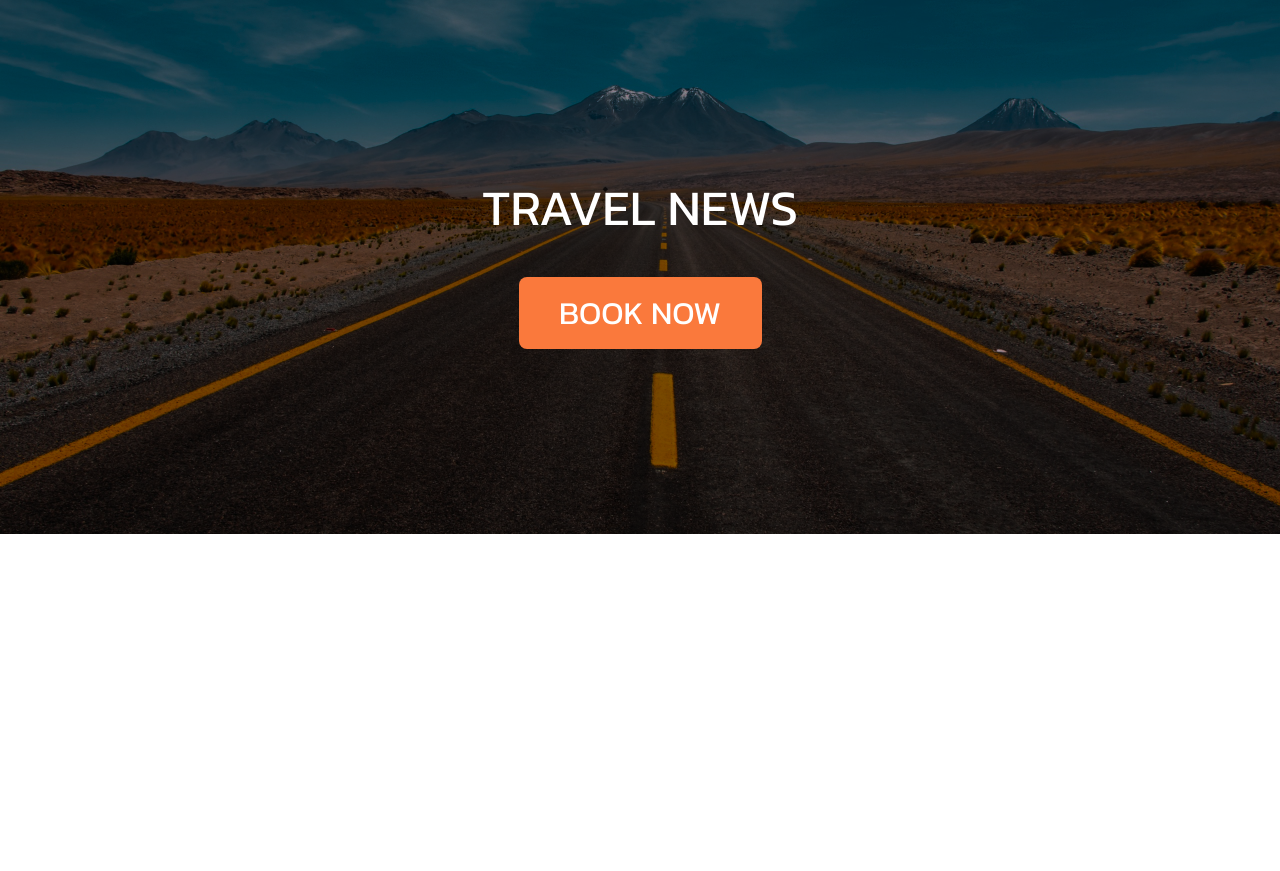
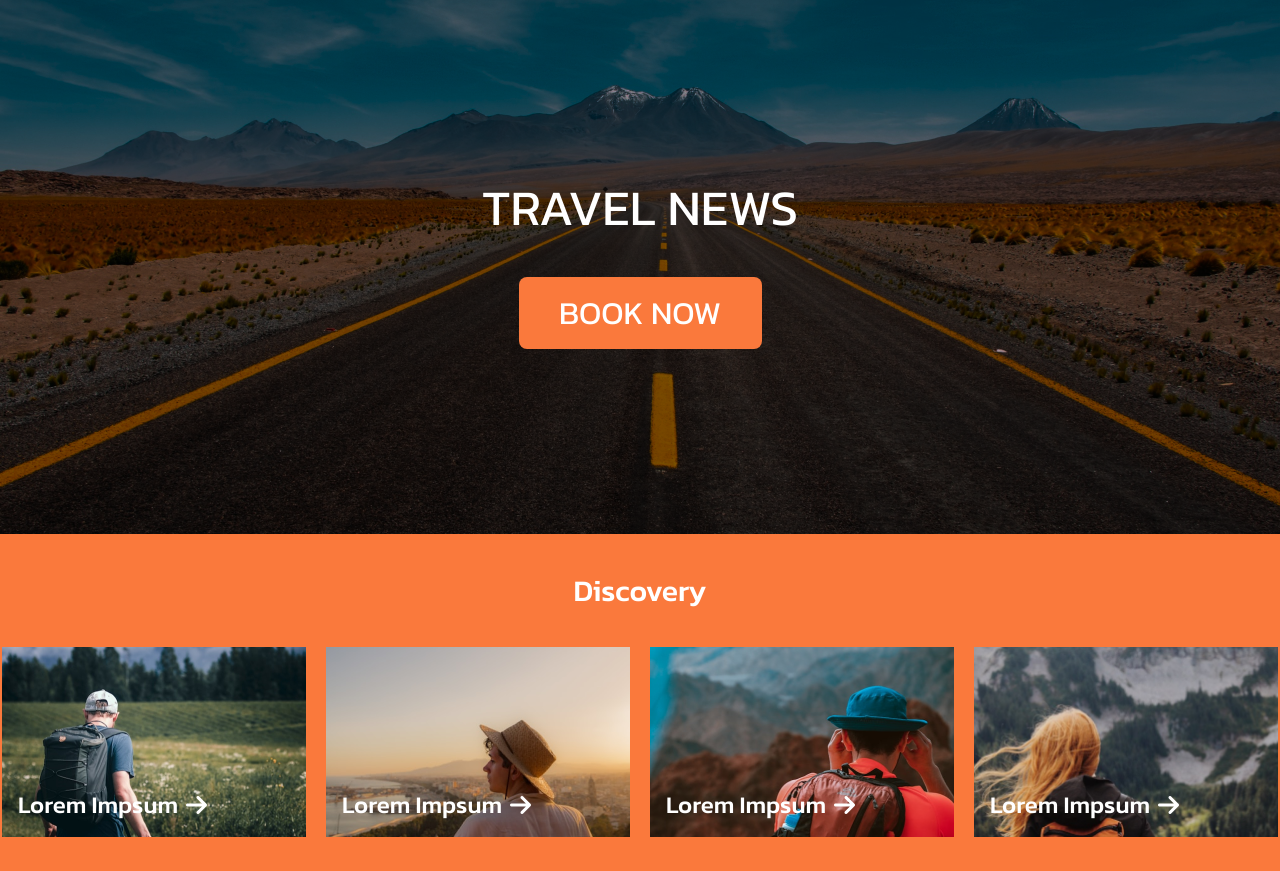
Before and after one commit to AleksGit123/homework9, a plain HTML site: page index.html in a window 1280 px wide. Shown: the part 66-937 px from the top of the page. Before the commit the page ends 800 px from the top, so only its background shows below. Drawn offline with Linux system fonts and the light colour scheme; a web font is replaced by a local one.

Commit message:
section 3

```diff
--- a/css/style.css
+++ b/css/style.css
@@ -104,3 +104,65 @@
 }
 
 /* section 3 */
+
+.section3 {
+    display: flex;
+    justify-content: center;
+    align-items: center;
+    flex-direction: column;
+    background-color: #FA793C;
+    gap: 34px;
+    padding: 34px 72px;
+}
+
+.section3-header {
+    font-family: Kanit;
+    font-weight: 500;
+    font-size: 30px;
+    line-height: 45px;
+    letter-spacing: 0%;
+    text-align: center;
+    color: #FFFFFF;
+
+}
+
+.card-section {
+    display: flex;
+    gap: 20px;
+
+}
+
+.section3-article {
+    display: flex;
+    position: relative;
+
+}
+
+.article-section {
+    display: flex;
+    align-items: center;
+    justify-content: space-between;
+    width: 189px;
+    position: absolute;
+    top: 142px;
+    right: 99px;
+    bottom: 16px;
+    left: 16px;
+
+}
+
+
+
+.article-text {
+    font-family: Kanit;
+    font-weight: 500;
+    font-size: 24px;
+    line-height: 32px;
+    letter-spacing: 0%;
+    color: #FFFFFF;
+
+}
+
+.arrow-icon {
+    font-size: 24px;
+}
--- a/index.html
+++ b/index.html
@@ -99,9 +99,75 @@
             <button class="section2-but">BOOK NOW</button>
         </section>
         <!-- section 3 -->
-        <section>
+        <section class="section3">
+            <h2 class="section3-header">Discovery</h2>
+
+            <section class="card-section">
+                <article class="section3-article">
+                    <img src="images/section-img1.png" alt="second section image">
+                    </img>
+
+                    <section class="article-section">
+
+                        <h3 class="article-text">Lorem Impsum</h3>
+
+                        <i class="fa-solid fa-arrow-right arrow-icon" style="color: #ffffff;"></i>
+
+                    </section>
+
+                </article>
+
+                <article class="section3-article">
+
+                    <img src="images/section-image2.png" alt=""></img>
+
+                    <section class="article-section">
+                        <h3 class="article-text">Lorem Impsum</h3>
+
+                        <i class="fa-solid fa-arrow-right arrow-icon" style="color: #ffffff;"></i>
+
+                    </section>
+
+
+                </article>
+
+                <article class="section3-article">
+
+
+                    <img src="images/section-image3.png" alt=""></img>
+
+                    <section class="article-section">
+
+                        <h3 class="article-text">Lorem Impsum</h3>
+                        <i class="fa-solid fa-arrow-right arrow-icon"
+                        style="color: #ffffff;"></i>
+
+                    </section>
+
+
+                </article>
+
+                <article class="section3-article">
+
+                    <img src="images/section-image4.png" alt=""></img>
+
+                    <section class="article-section">
+                        <h3 class="article-text">Lorem Impsum</h3>
+
+                        <i class="fa-solid fa-arrow-right arrow-icon" style="color: #ffffff;"></i>
+
+                    </section>
+
+
+                </article>
+
+            </section>
+
 
         </section>
+
+
+
     </div>
 
 
```
Also changed, not shown: fluent_arrow-right-12-filled.svg (added).
